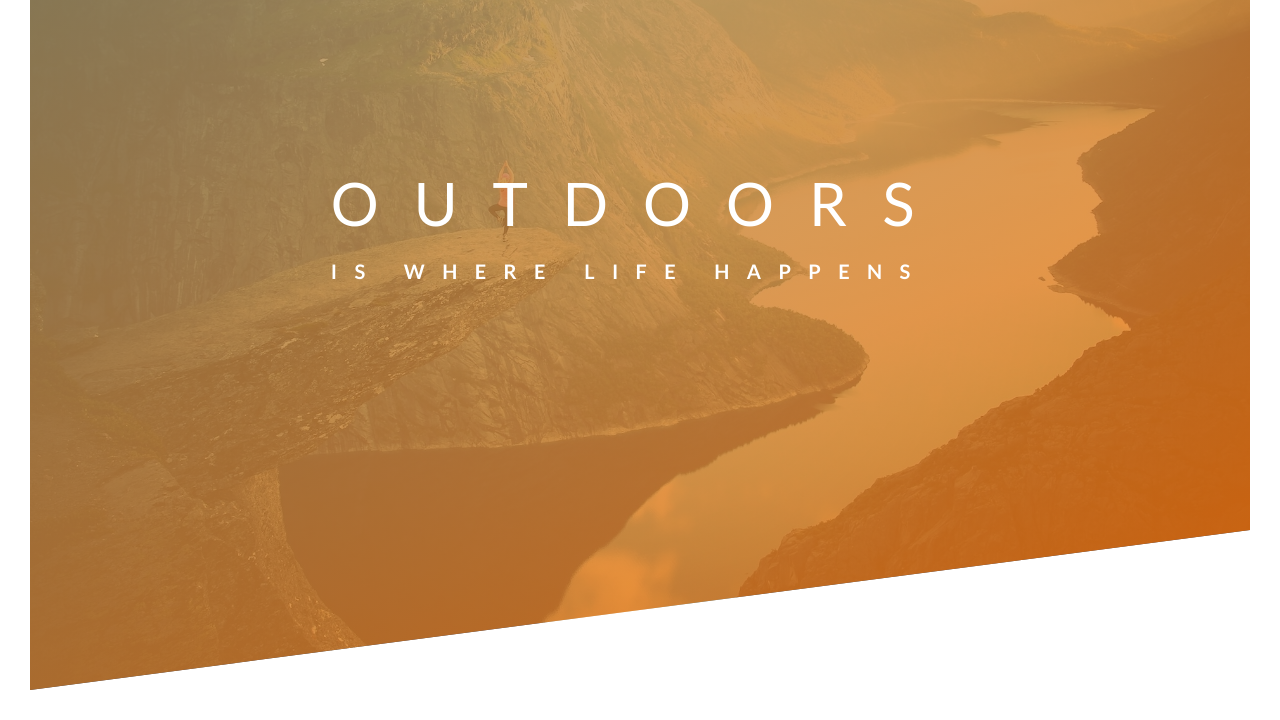
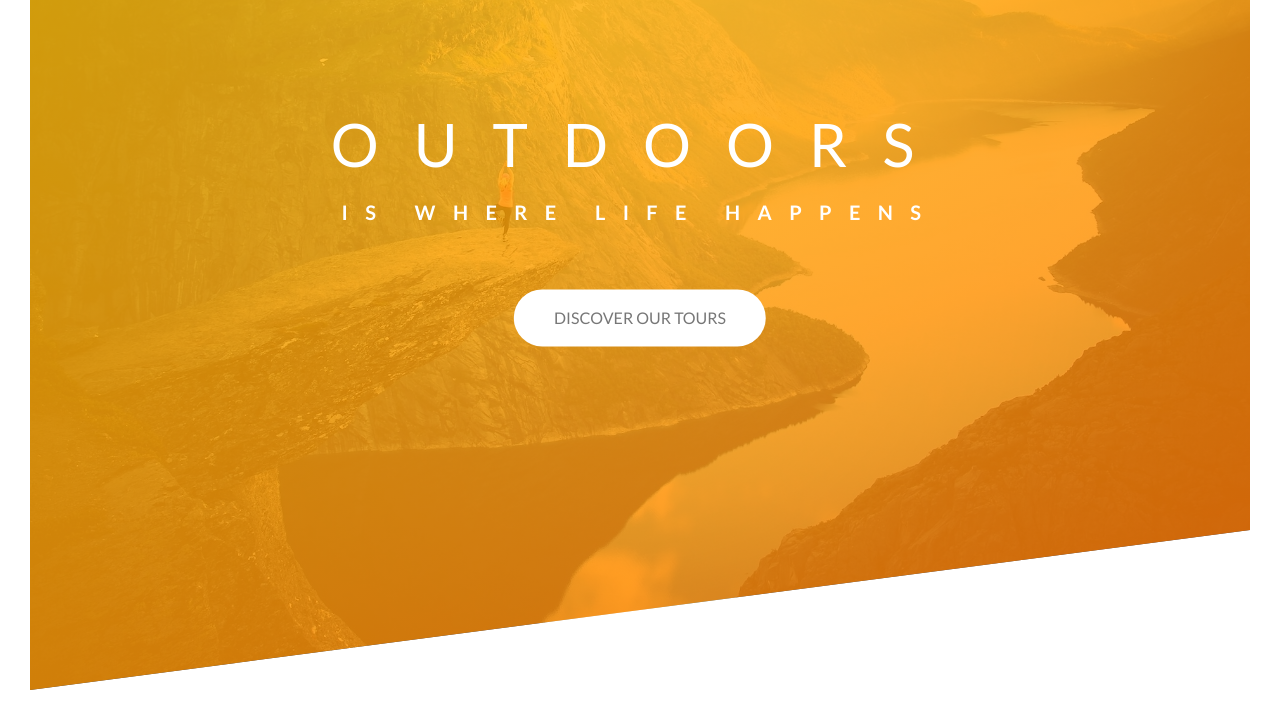
Before and after one commit to nickfp1985/natours, a plain HTML site: page index.html in a window 1280 px wide. Shown: the part 100-820 px from the top of the page. Drawn offline with Linux system fonts and the light colour scheme.

Commit message:
added some animations and a button to the header

```diff
--- a/css/style.css
+++ b/css/style.css
@@ -25,7 +25,7 @@
   height: 95vh;
   background-image: linear-gradient(
     to right bottom,
-    rgba(158, 142, 93, 0.8),
+    rgba(255, 191, 0, 0.8),
     rgba(255, 115, 0, 0.8)),
     url(../img/hero.jpg);
   background-size: cover;
@@ -49,11 +49,14 @@
   top: 40%;
   left: 50%;
   transform: translate(-50%, -50%);
+  text-align: center;
 }
 
 .heading-primary {
   color: #fff;
   text-transform: uppercase;
+  backface-visibility: hidden;
+  margin-bottom: 60px;
 }
 
 .heading-primary-main {
@@ -61,6 +64,12 @@
   font-size: 60px;
   font-weight: 400;
   letter-spacing: 35px;
+  /*
+  animation-name: moveInLeft;
+  animation-duration: 1s;
+  animation-timing-function: ease-out;
+  */
+  animation: moveInLeft 1s ease-out;
 }
 
 .heading-primary-sub {
@@ -68,4 +77,62 @@
   font-size: 20px;
   font-weight: 700;
   letter-spacing: 17.4px;
+  animation: moveInRight 1s ease-out;
 }
+
+@keyframes moveInLeft {
+  0% {
+    opacity: 0;
+    transform: translateX(-100px);
+  }
+
+  80% {
+    transform: translateX(20px);
+  }
+
+  100% {
+    opacity: 1;
+    transform: translate(0);
+  }
+}
+
+@keyframes moveInRight {
+  0% {
+    opacity: 0;
+    transform: translateX(100px);
+  }
+
+  80% {
+    transform: translateX(-20px);
+  }
+
+  100% {
+    opacity: 1;
+    transform: translate(0);
+  }
+}
+
+.btn:link,
+.btn:visited {
+  text-transform: uppercase;
+  text-decoration: none;
+  padding: 15px 40px;
+  display: inline-block;
+  border-radius: 100px;
+  transition: all .2s;
+}
+
+.btn:hover {
+  transform: translateY(-3px);
+  box-shadow: 0 10px 20px rgba(0,0,0,.3);
+}
+
+.btn:active {
+  transform: translateY(-1px);
+  box-shadow: 0 5px 10px rgba(0,0,0,.3);
+}
+
+.btn-white {
+  background-color: #fff;
+  color: #777;
+}
--- a/index.html
+++ b/index.html
@@ -16,13 +16,15 @@
   <header class="header">
     <div class="logo-box">
       <img src="img/logo-white.png" alt="Logo" class="logo">
-    </div>>
+    </div>
 
     <div class="text-box">
       <h1 class="heading-primary">
         <span class="heading-primary-main">Outdoors</span>
         <span class="heading-primary-sub">is where life happens</span>
       </h1>
+
+      <a href="#" class="btn btn-white">Discover Our Tours</a>
     </div>
 
   </header>
```
Also changed, not shown: 1 other file.
